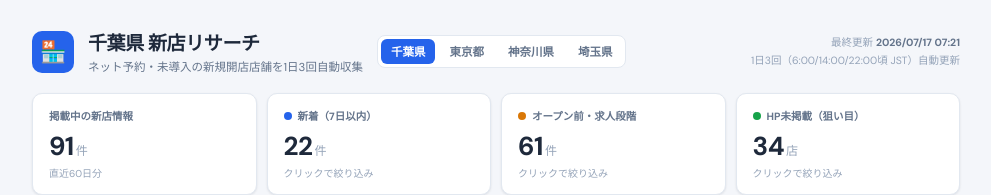
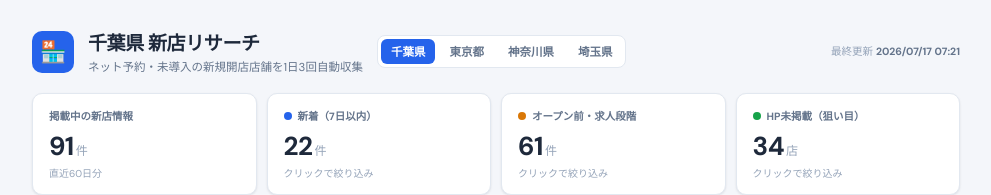
Before and after one commit to wa-ra-so/sinntenn, a website: page index.html in a window 1280 px wide. Shown: the top 195 px of the page, without its empty margins (144-1135 px from the left). Drawn offline with Linux system fonts and the light colour scheme.

Commit message:
更新目安時間の記載を削除し、実際の最終更新日時のみ表示する (#20)
「1日3回（6:00/14:00/22:00頃 JST）自動更新」の目安表記を削除。
実際の更新日時（updatedText）は引き続き表示する。

Co-authored-by: Claude <noreply@anthropic.com>

```diff
--- a/index.html
+++ b/index.html
@@ -334,7 +334,7 @@ function render() {
       <div class="pref-tabs">${Object.entries(PREFS).map(([id, p]) =>
         `<a class="pref-tab${id === PREF_ID ? ' active' : ''}" href="${id === 'chiba' ? location.pathname : location.pathname + '?pref=' + id}">${p.label}</a>`
       ).join('')}</div>
-      <div class="header-meta">最終更新 <strong>${updatedText}</strong><br>1日3回（6:00/14:00/22:00頃 JST）自動更新</div>
+      <div class="header-meta">最終更新 <strong>${updatedText}</strong></div>
     </div>`;
 
   if (error) {
```
